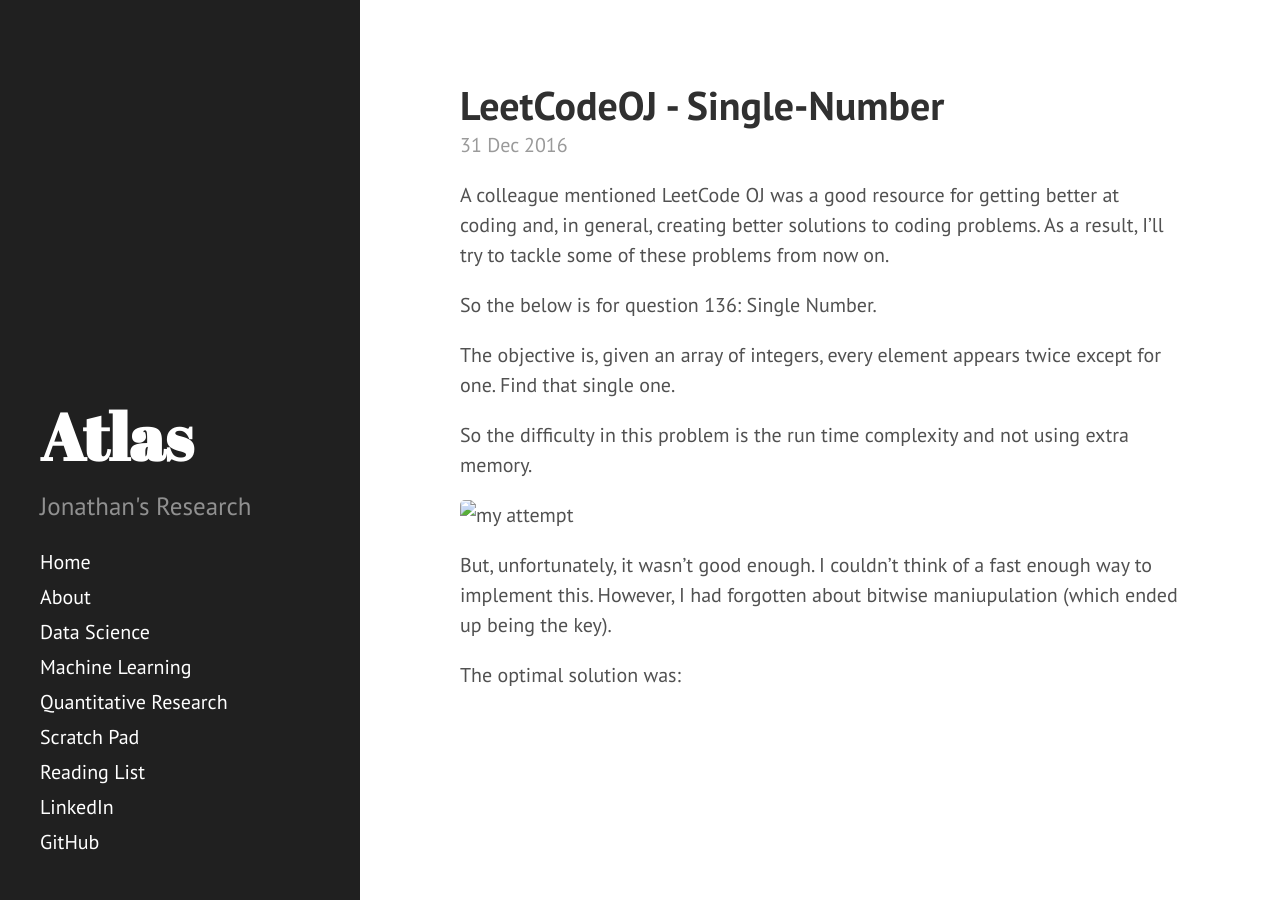
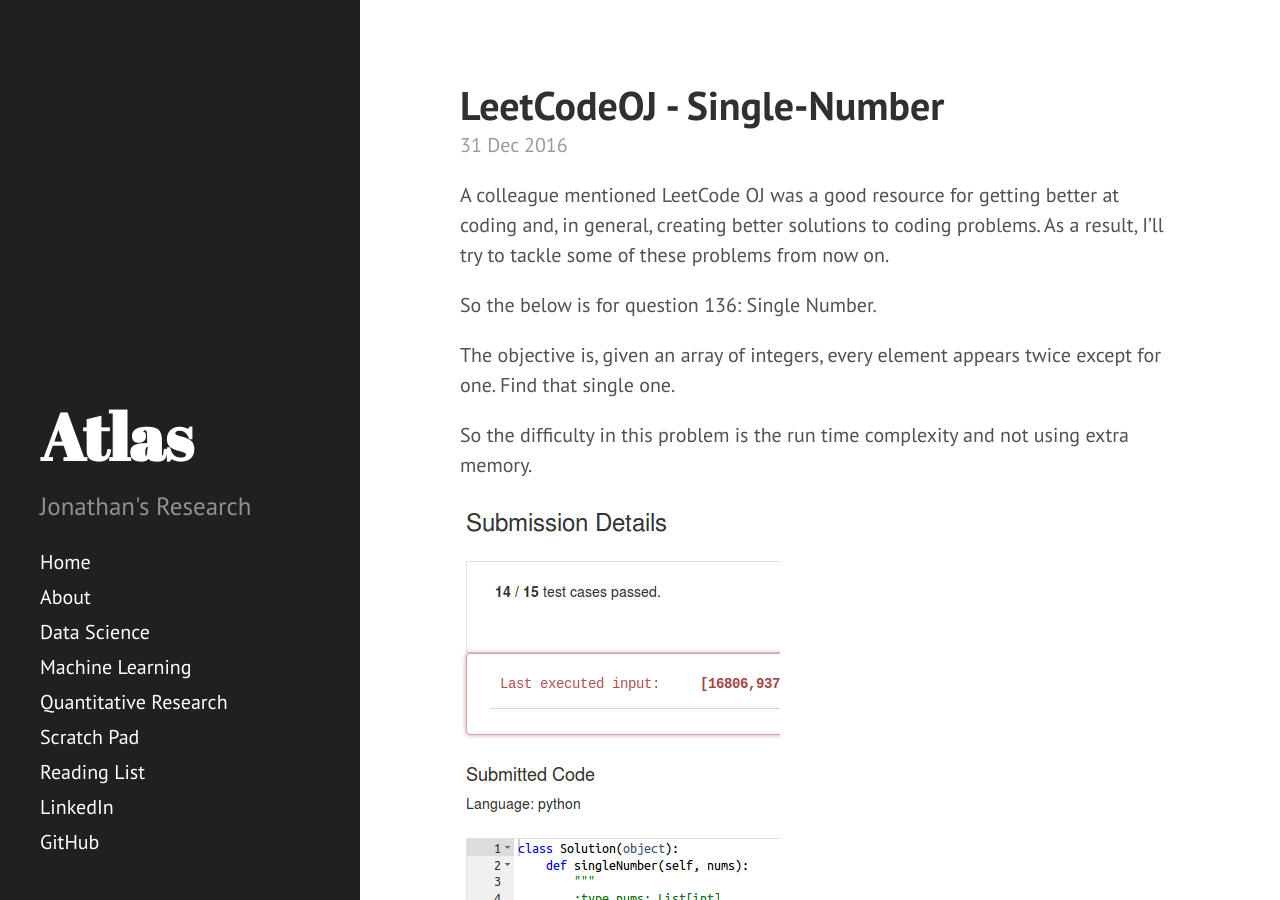
Before and after one commit to JonathanJohann/Research, a Jekyll site: the page built from _posts/Scratch_Pad/2016-12-31-Single-Number.md, in a window 1280 px wide and 900 px high. Built offline with Jekyll 4.4.1, drawn with Linux system fonts in a browser that asks for light colours; Markdown is read by kramdown in place of the engine named in the settings.

Commit message:
Update 2016-12-31-Single-Number.md

```diff
--- a/_posts/Scratch_Pad/2016-12-31-Single-Number.md
+++ b/_posts/Scratch_Pad/2016-12-31-Single-Number.md
@@ -14,7 +14,7 @@
 
 So the difficulty in this problem is the run time complexity and not using extra memory.
 
-![my attempt]()
+![png](https://raw.githubusercontent.com/JonathanJohann/Research/master/_posts/Scratch_Pad/Pics/single_number.png)
 
 
 But, unfortunately, it wasn't good enough. I couldn't think of a fast enough way to implement this. However, I had forgotten about bitwise maniupulation (which ended up being the key).
```
